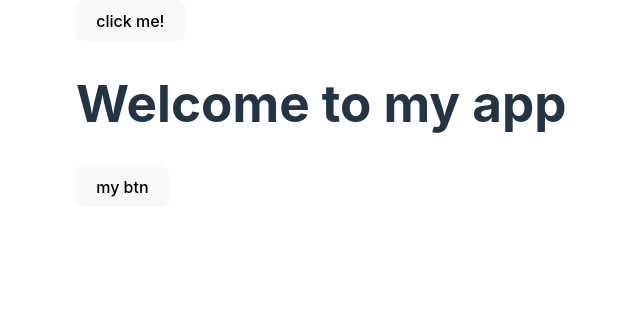
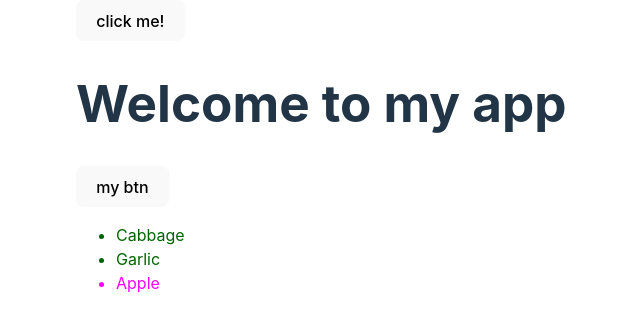
Before and after one commit to Sadman600/react-design-pattern, a React (Vite) app: page / in a window 1280 px wide. Shown: the top 330 px of the page, without its empty margins (308-948 px from the left). Built offline with nearby package versions, Linux system fonts and the light colour scheme.

Commit message:
added products

```diff
--- a/src/App.tsx
+++ b/src/App.tsx
@@ -2,6 +2,7 @@
 import "./App.css";
 import MyButton from "./components/MyButton";
 import Profile from "./components/Profile";
+import Products from "./components/Products";
 
 function App() {
   const [content, setContent] = useState(false);
@@ -11,6 +12,7 @@
         <button onClick={() => setContent((pre) => !pre)}>click me!</button>
         <h1>Welcome to my app</h1>
         {content ? <Profile /> : <MyButton />}
+        <Products />
       </div>
     </>
   );
--- /dev/null
+++ b/src/components/Products.tsx
@@ -0,0 +1,24 @@
+const Products = () => {
+  const products = [
+    { title: "Cabbage", isFruit: false, id: 1 },
+    { title: "Garlic", isFruit: false, id: 2 },
+    { title: "Apple", isFruit: true, id: 3 },
+  ];
+  const listItems = products.map((product) => (
+    <li
+      key={product.id}
+      style={{ color: product.isFruit ? "magenta" : "darkgreen" }}
+    >
+      {product.title}
+    </li>
+  ));
+  return (
+    <>
+      <div>
+        <ul>{listItems}</ul>
+      </div>
+    </>
+  );
+};
+
+export default Products;
```
